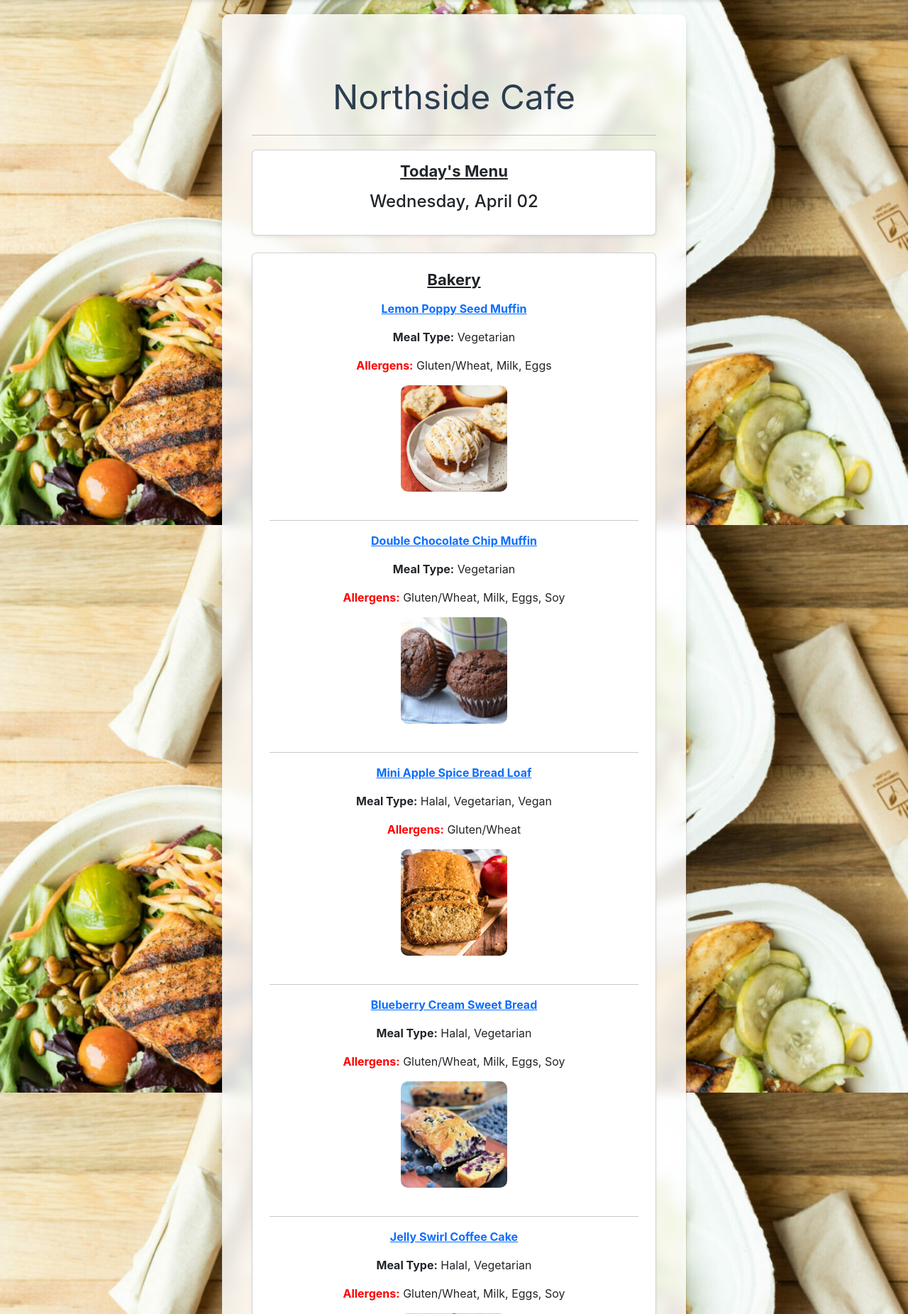
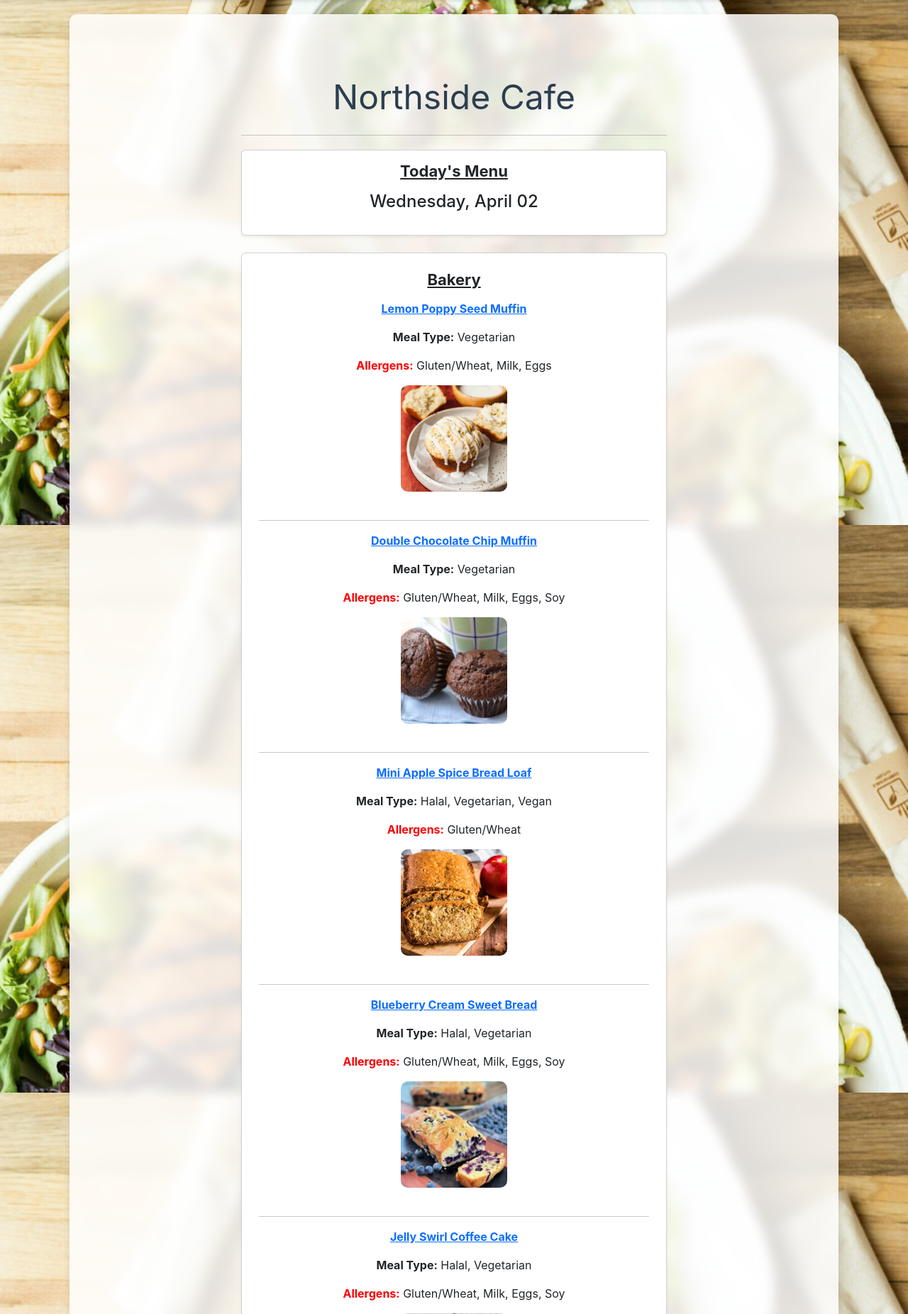
Before and after one commit to Jaehong-username/dininghall-mealplan, a Flask app: page /menu-details?type=Breakfast&location=Northside in a window 1280 px wide. Shown: the part 60-1912 px from the top of the page at 71% size. Run offline with Flask 3, Linux system fonts and the light colour scheme; data comes from the database, SQL or seed files in the repository; some libraries are stand-ins or nearby versions.

Commit message:
small fixes to menu detail ui

```diff
--- a/src/templates/menu-details.html
+++ b/src/templates/menu-details.html
@@ -5,7 +5,7 @@
 {% block content %}
 
 <div class="container mt-5 d-flex justify-content-center">
-    <div class="w-100" style="max-width: 600px;"> <!-- Constrain width -->
+    <div class="w-100" style="max-width: 600px; margin-left: 200px; margin-right: 200px"> <!-- Constrain width -->
 
         <div style="text-align:center">
             <h1 class="display-5 text-center mb-4"><b>{{ location }} Cafe</b></h1>
@@ -22,7 +22,7 @@
             <!-- only print according to the menu's specific location -->
             {% if menu.location == location %}
 
-                <div class="card shadow-sm mb-4 p-4">
+                <div class="card shadow-sm mb-4 p-4" style="width: 600px;">
                 <!-- for loop for each meal category stored in the menu -->
                 {% for category in menu.meal_categories %}
 
```
